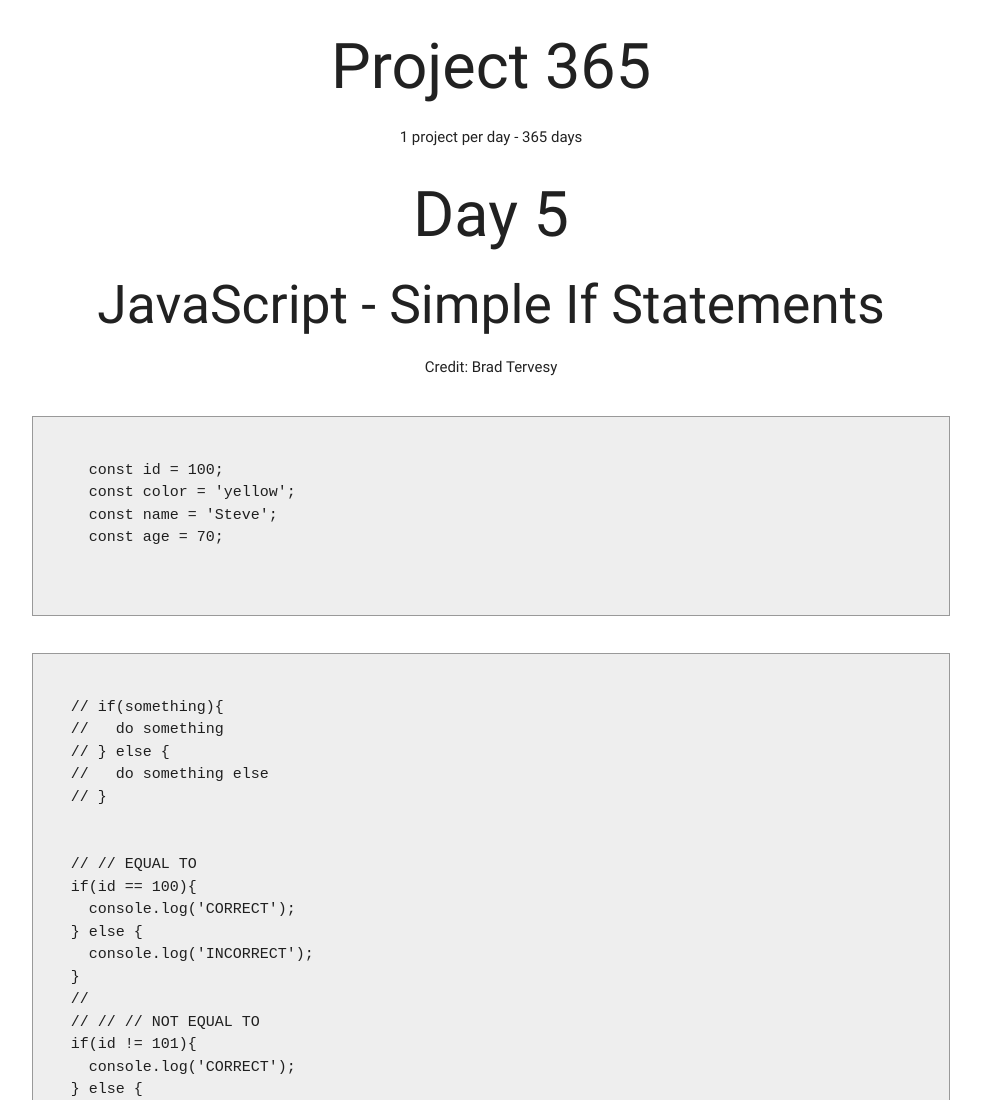
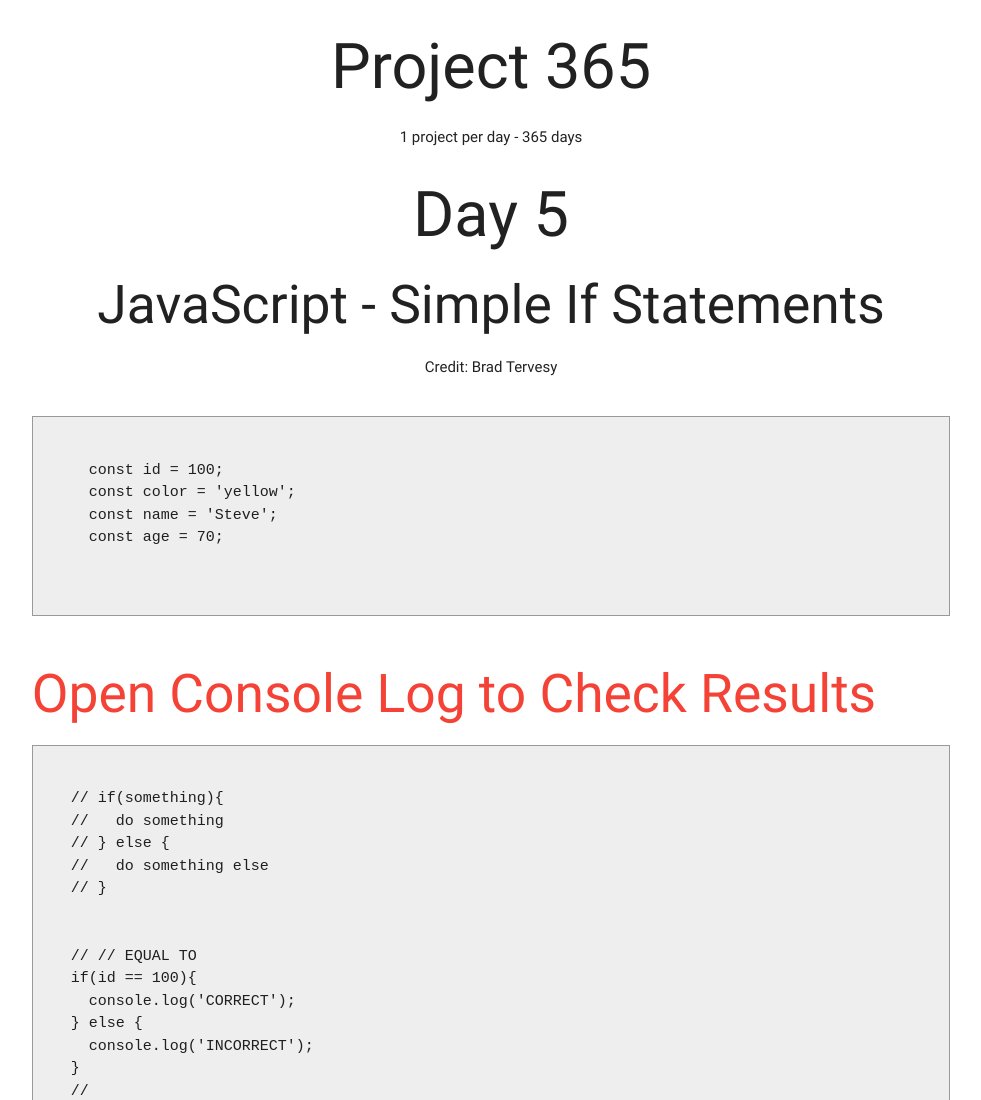
Before and after one commit to Emptyinbox/Project365, a plain HTML site: page day-5-javascript-if-statements.html in a window 1280 px wide. Shown: the top 1100 px of the page, without its empty margins (149-1130 px from the left). Drawn offline with Linux system fonts and the light colour scheme.

Commit message:
added H2 heading

```diff
--- a/day-5-javascript-if-statements.html
+++ b/day-5-javascript-if-statements.html
@@ -42,6 +42,7 @@
 
   </code>
 </pre>
+<h2 class="red-text ligthen-3">Open Console Log to Check Results</h2>
 <pre>
 <code >
   // if(something){
```
